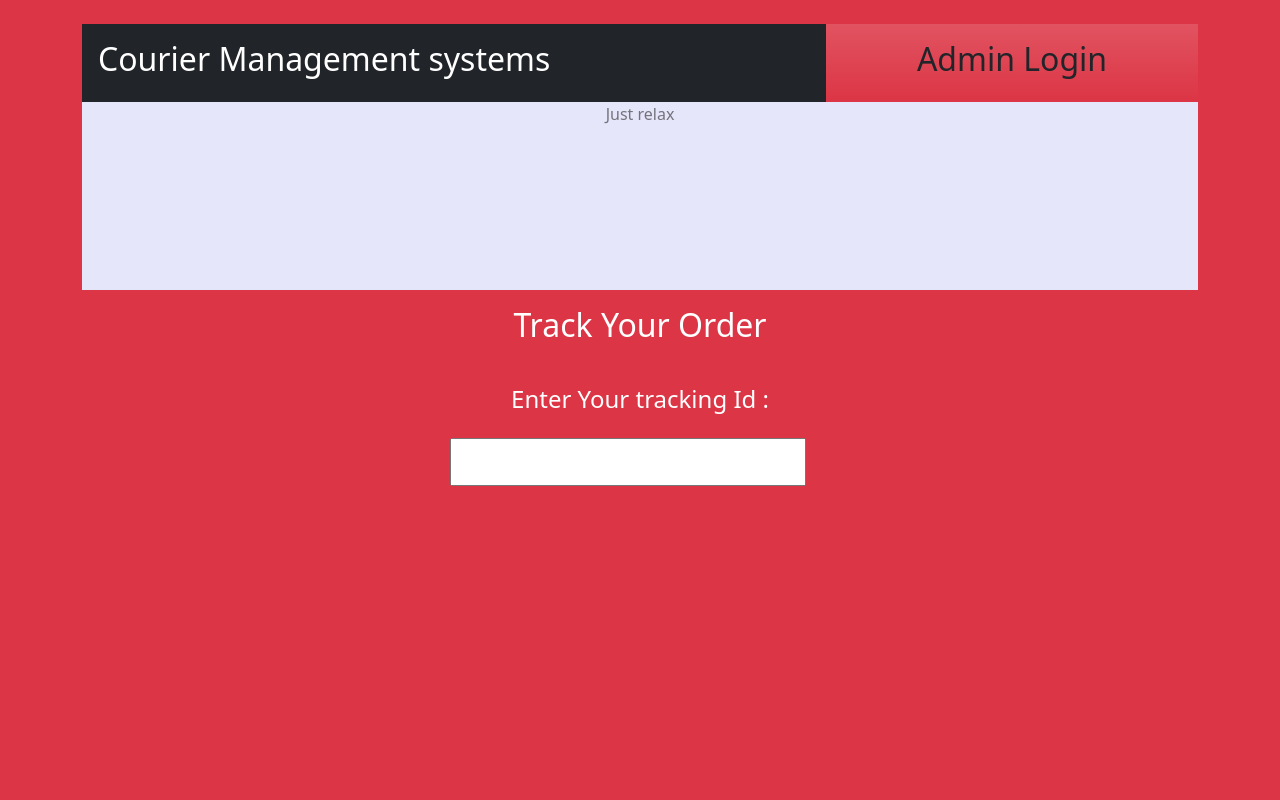
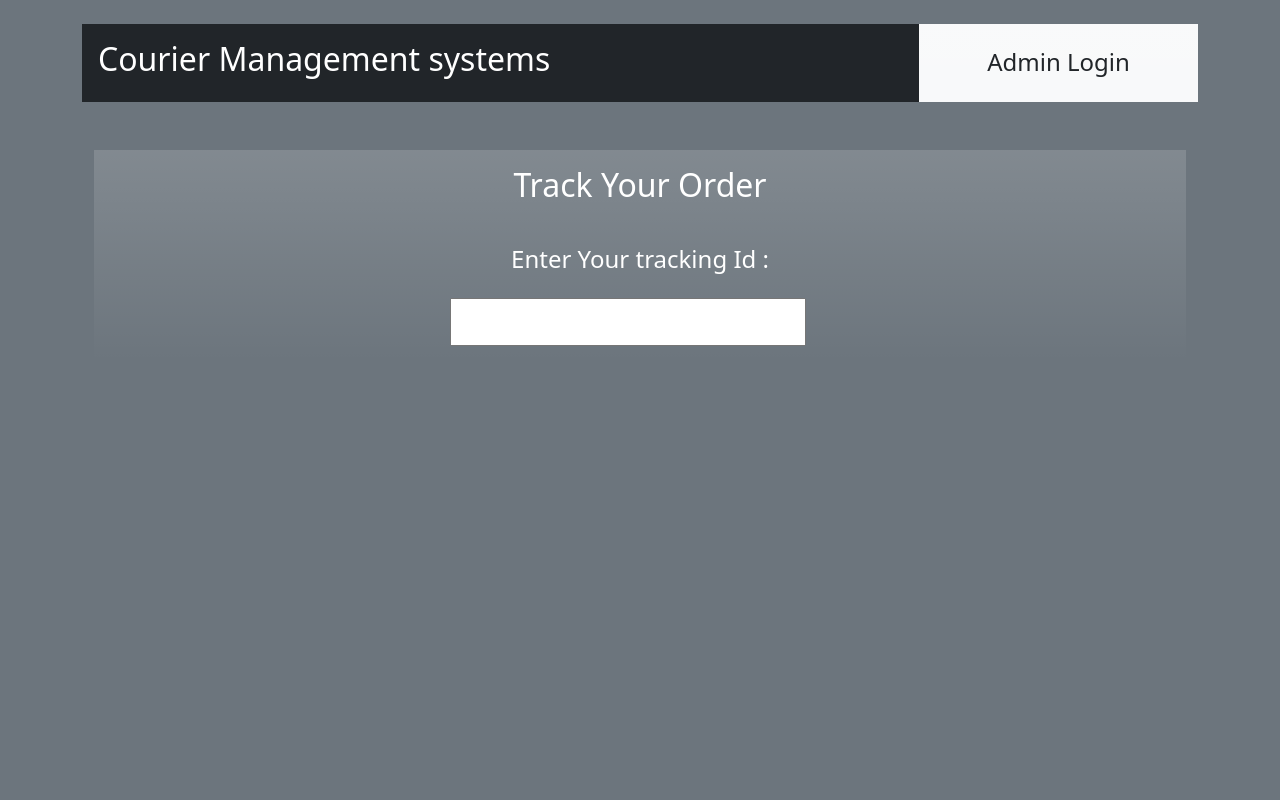
Before and after one commit to jubitjohn/Courier_management, a PHP site: page /courier-track.php in a window 1280 px wide. Run offline with PHP 8.4, Linux system fonts and the light colour scheme.

Commit message:
layout adjusted

```diff
--- a/courier-track.php
+++ b/courier-track.php
@@ -13,34 +13,31 @@
     <script src="https://maxcdn.bootstrapcdn.com/bootstrap/3.4.1/js/bootstrap.min.js"></script>
 </head>
 
-<body class="container p-4  bg-danger text-white">
+<body class="container p-4 bg-secondary text-white">
     <div>
-        <div class="row bg-danger ">
+        <div class="row bg-light ">
 
             <div class="card-body col-md-8 bg-dark">
                 <h2>Courier Management systems</h2>
             </div>
-            <div class="col-4 bg-gradient text-center card-body"><a
-                    class="text-center card-link text-decoration-none text-dark" href="#">
-                    <h2>Admin Login</h2>
-                </a>
+            <div class="col-2 bg-gradient text-center card-body ">
+                <div class="mt-2"><a class="  text-center card-link text-decoration-none text-dark" href="#">
+                        <h4>Admin Login</h4>
+                    </a></div>
 
             </div>
 
 
         </div>
 
-        <div class="row h-25">
-            <div class="col text-lg-center text-black-50  " style="background-color:lavender;">
-                Just relax</div>
-        </div>
-        <div class="row bg-danger ">
+        <div class="bg-gradient mt-5 ">
+            <div class="row ">
                 <h2 class="col-12 text-center card-body">
                     <div class="card-text">Track Your Order</div>
                 </h2>
 
             </div>
-        <div class="row bg-danger ">
+            <div class="row">
                 <h2 class="col-12 text-center card-body">
                     <div class="card-text h4">Enter Your tracking Id :</div>
                 </h2>
@@ -55,6 +52,8 @@
 
                 </form>
             </div>
+        </div>
+
 
     </div>
 </body>
```
Lines whose indentation alone changed are shown as unchanged.
